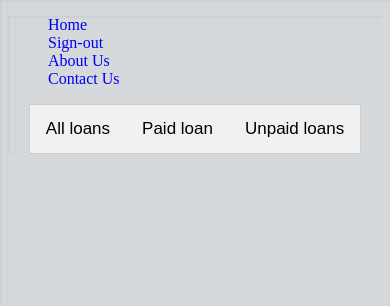
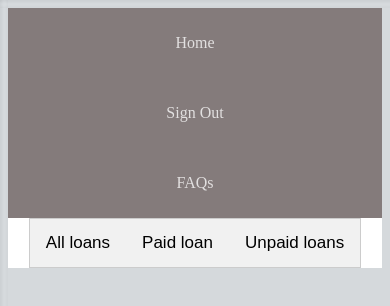
Before and after one commit to kessyy/quickCredit, a plain HTML site: page admin.html in a window 390 px wide. Drawn offline with Linux system fonts and the light colour scheme.

Commit message:
resolving merge conflict

```diff
--- a/admin.css
+++ b/admin.css
@@ -1,20 +1,30 @@
 @charset "utf-8";
-/* CSS Document */
 body, html {
-  /*height: 100%;*/
-  background-color: aqua;
   background-image: url(intro-bg.jpg);
 }
 
-li {
-  list-style: none;
+.header {
+  text-align: center;
+  background: white;
 }
 
-/* links */
-a {
-  text-decoration: none;
+
+.menu {
+    background-color: rgb(132, 123, 123);
+    text-align: right;
+    line-height: 70px;
 }
 
+.menu a {
+    text-decoration: none;
+    color: rgb(226, 224, 224);
+    margin: 0 10px;
+}
+.menu a:visited {
+    text-decoration: none;
+    color: blue;
+    margin: 0 10px;
+}
 a:hover {
   color: rgb(58, 178, 248);
   background-color: #FFFFFF;
@@ -26,7 +36,6 @@ table {
   display: inline-block;
   margin: 20px auto;
   background-color: #FFFFFF;
-  /*box-shadow: 0px 0px 5px 2px rgba(18,18,18,0.50);*/
 }
 
 th {
@@ -42,10 +51,6 @@ tr {
   border-bottom: #e8e9ef solid thin;
 }
 
-td img, td video {
-  width: 70px;
-  height: auto;
-}
 .badge-status {
   background: rgb(58, 178, 248);
   display: inline-block;
@@ -89,9 +94,28 @@ td img, td video {
   border-top: none;
 }
 
-.header-nav-item a:hover{
-
-  background-color: #FFFFFF;
-  color: rgb(58, 178, 248);
-  border-radius: 10px;
+/*Media Responsive*/
+@media screen and (max-width: 1050px){
+.menu{
+  text-align: center;
+  width: 100%;
 }
+}
+@media screen and (max-width: 800px){
+a.mylink{
+  display:block;
+}
+.menu{
+    text-align: center;
+    width: 100%;
+}
+}
+@media screen and (max-width: 400px){
+  a.mylink{
+    display:block;
+}
+.menu{
+    text-align: center;
+    width: 100%;
+}
+}
--- a/admin.html
+++ b/admin.html
@@ -9,12 +9,12 @@
 </head>
 
 <body>
-    <ul>
-        <li class="header-nav-item"><a href="index.html">Home</a></li>
-        <li class="header-nav-item"><a href="index.html">Sign-out</a></li>
-        <li class="header-nav-item"><a href="#">About Us</a></li>
-        <li class="header-nav-item"><a href="#">Contact Us</a></li>
-            </ul>
+    <div class="header">
+        <div class="menu">
+            <a class ="mylink" href="index.html">Home</a>
+            <a class ="mylink" href="index.html">Sign Out</a>
+            <a href="#">FAQs</a>
+        </div>
     <section>
         <div>
 
@@ -141,7 +141,5 @@
         </section>
     </section>
 
-
 </body>
-
 </html>
--- a/signup.css
+++ b/signup.css
@@ -1,6 +1,5 @@
 body
 {
-background-color: aqua;
 background-image: url(intro-bg.jpg);
 }
 input[type=text], select {
@@ -13,15 +12,6 @@ input[type=text], select {
     box-sizing: border-box;
   }
 input[type=password] {
-    width: 100%;
-    padding: 12px 20px;
-    margin: 8px 0;
-    display: inline-block;
-    border: 1px solid #ccc;
-    border-radius: 4px;
-    box-sizing: border-box;
-  }
-  input[type=date] {
     width: 100%;
     padding: 12px 20px;
     margin: 8px 0;
@@ -63,7 +53,45 @@ h2{
   }
 #form{
   position:absolute;
-  left:450px;
+  position: center;
+  left:400px;
   top:150px;
   width:500px;
 }
+
+@media screen and (max-width: 1050px){
+#form{
+  width: 400px;
+  left: 300px;
+  top: 90px;
+}
+.Layer5{
+  width: 400px;
+  left: 300px;
+  top: 30px;
+}
+}
+@media screen and (max-width: 800px){
+#form{
+  width:300px;
+  left: 100px;
+  top: 90px;
+}
+.Layer5{
+  width:300px;
+  left: 100px;
+  top: 20px;
+}
+}
+@media screen and (max-width: 400px){
+#form{
+  width: 200px;
+  left: 50px;
+  top: 90px;
+}
+.Layer5{
+  width: 200px;
+  left: 50px;
+  top: 20px;
+}
+}
```
Also changed, not shown: create-loan.html (+7 -4 lines), login.html (+3 -0 lines), signup.html (+3 -0 lines), welcome.html (+9 -3 lines). Lines whose indentation alone changed are shown as unchanged.
